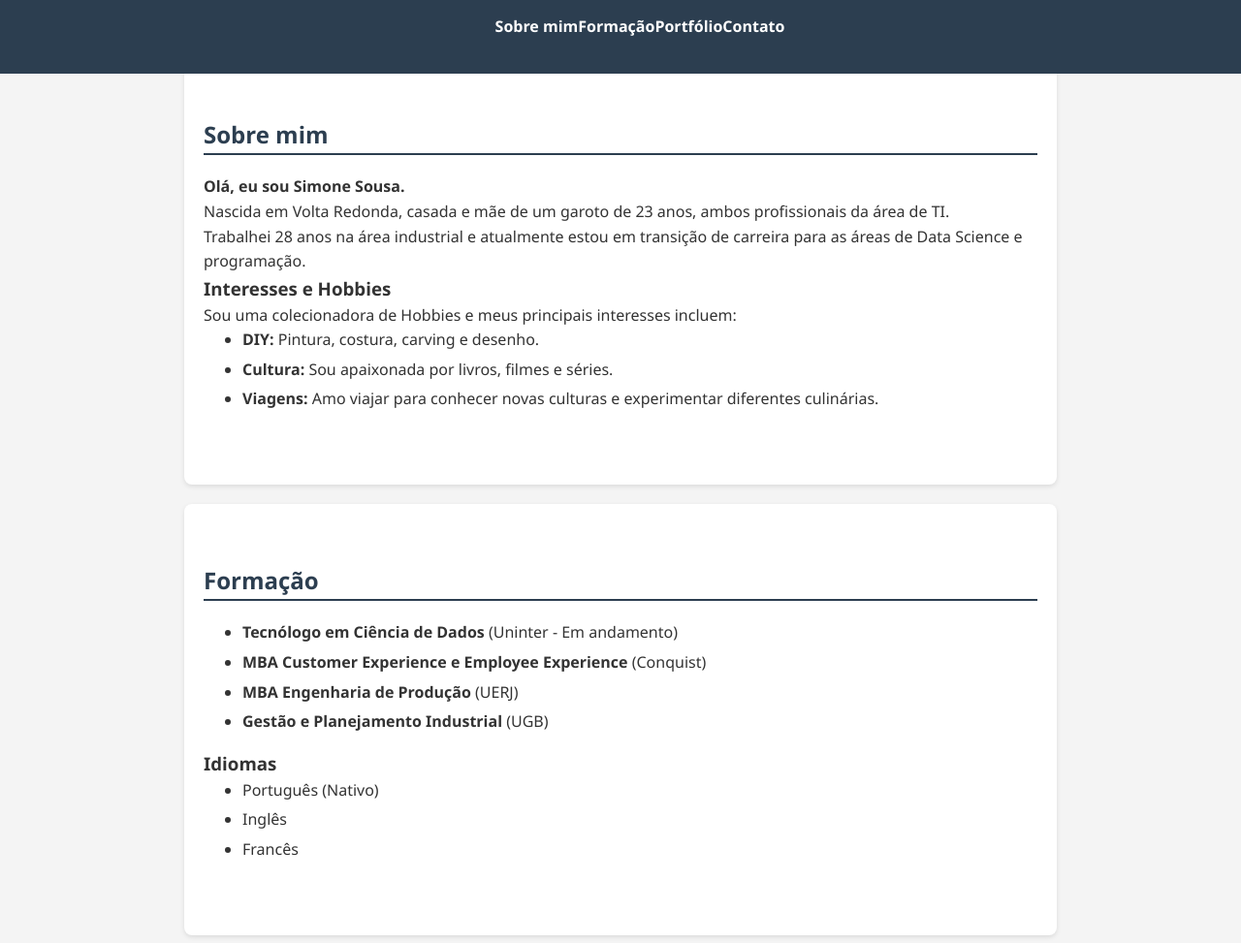
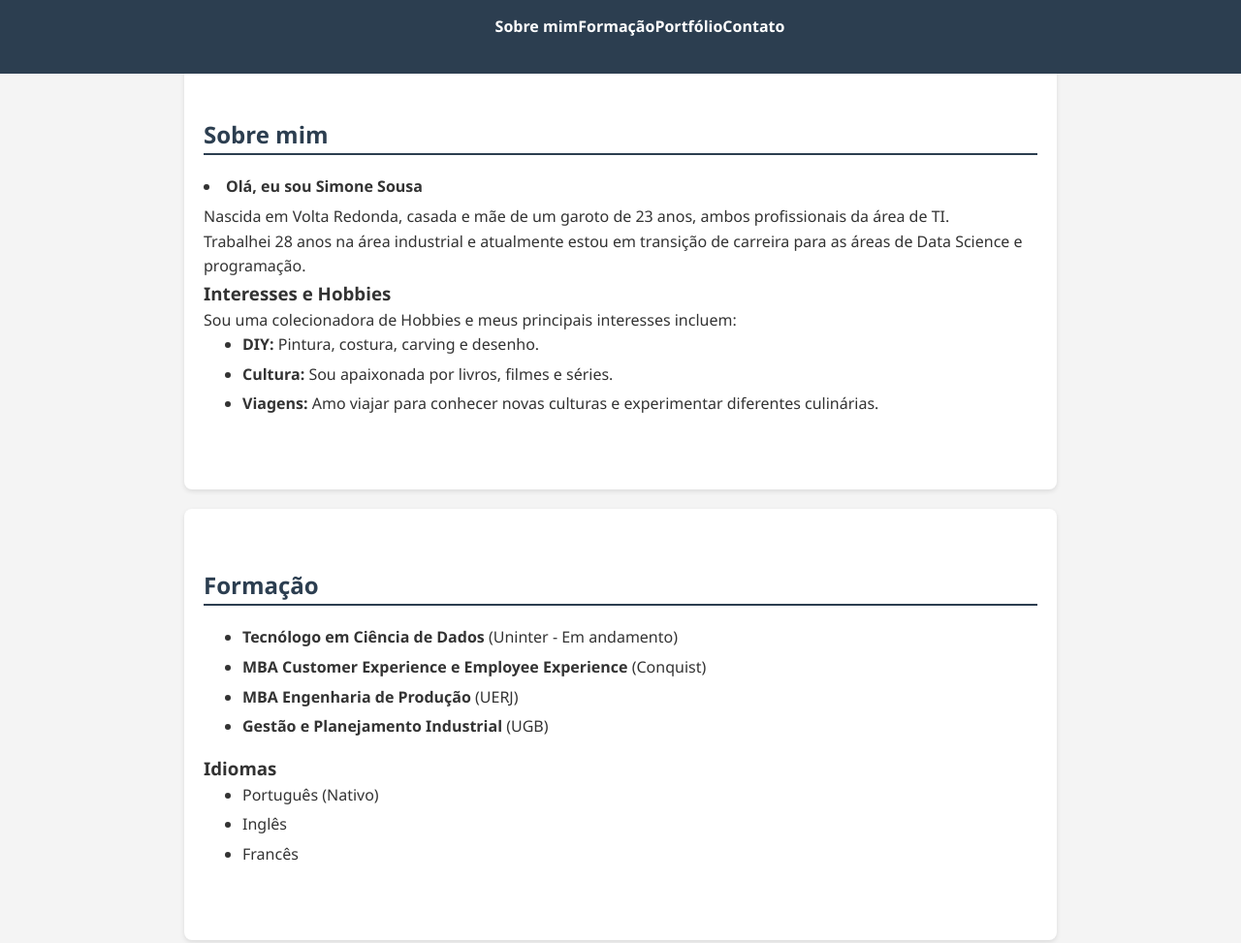
Before and after one commit to simoneprsousa-3683/portfolio-simone, a plain HTML site: page index.html in a window 1280 px wide. Shown: the top 973 px of the page at 97% size. Drawn offline with Linux system fonts and the light colour scheme.

Commit message:
Update index.html

```diff
--- a/index.html
+++ b/index.html
@@ -21,7 +21,7 @@
         <section id="sobre" class="secao">
             <h1>Sobre mim</h1>
             <p>
-                <strong>Olá, eu sou Simone Sousa.</strong>
+                <li><strong>Olá, eu sou Simone Sousa</strong></li>
             </p>
             <p>
                 Nascida em Volta Redonda, casada e mãe de um garoto de 23 anos, ambos profissionais da área de TI.
```
